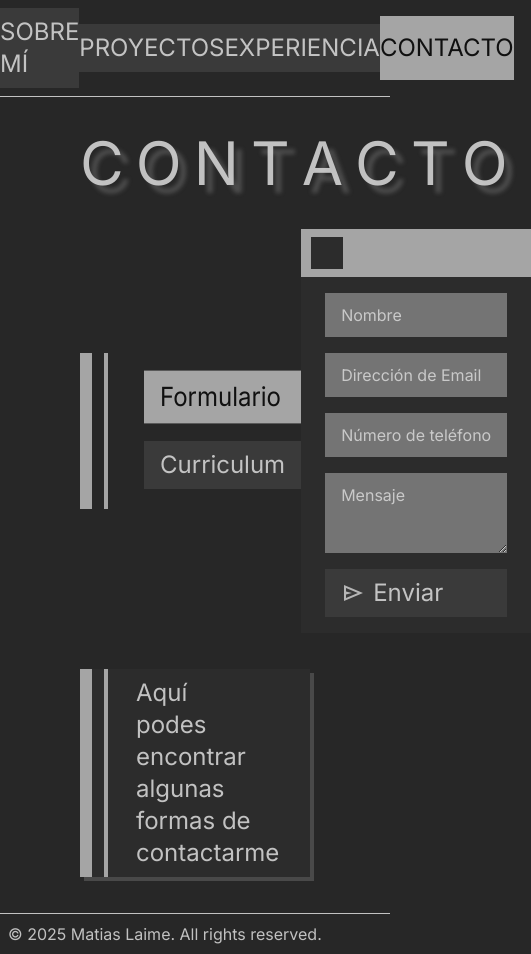
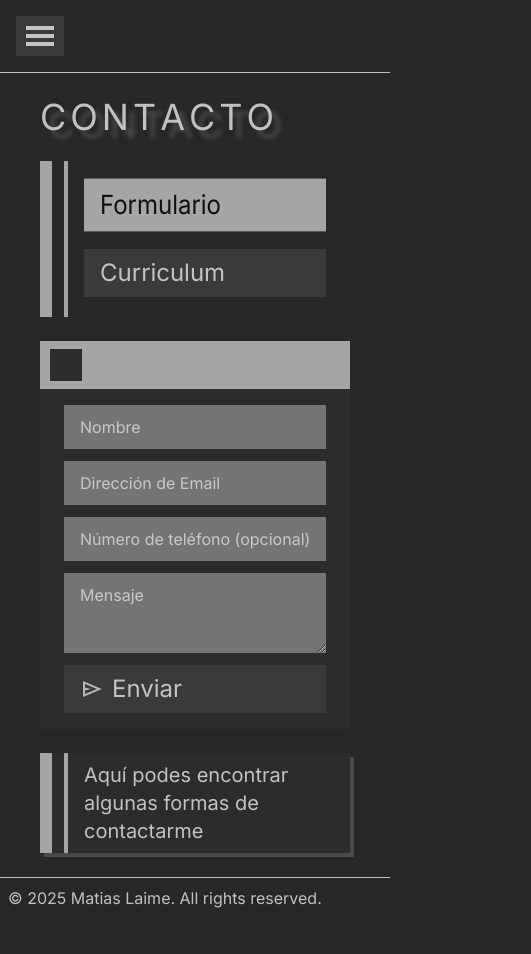
Before and after one commit to matulai/Portfolio, a Next.js app: page /contact in a window 390 px wide. Shown: the whole page, 531 px wide, since content can reach past the window. After the commit the page ends 918 px from the top, so only its background shows below. Built offline with nearby package versions, Linux system fonts and the light colour scheme.

Commit message:
Add: responsive all

```diff
--- a/src/app/layout.tsx
+++ b/src/app/layout.tsx
@@ -1,8 +1,11 @@
+import "@/styles/globals.css";
+
+import { Inter } from "next/font/google";
+import type { Metadata } from "next";
+
 import Navbar from "@/components/Navbar.tsx";
 import Footer from "@/components/Footer.tsx";
-import { Inter } from "next/font/google";
-import type { Metadata } from "next";
-import "@/styles/globals.css";
+import Menu from "@/components/Menu.tsx";
 
 const inter = Inter({
   variable: "--font-inter",
@@ -25,8 +28,14 @@ export default function RootLayout({
       <body
         className={`flex flex-col w-full min-h-screen ${inter.variable} antialiased bg-dark-hard text-grey-light`}
       >
-        <Navbar />
-        <main className="flex flex-col flex-1 justify-start gap-9 py-9 px-20 border-b border-t border-grey-light 2xl:gap-12 2xl:py-12 2xl:px-32">
+        <div className="hidden lg:block">
+          <Navbar />
+        </div>
+
+        <div className="block lg:hidden">
+          <Menu />
+        </div>
+        <main className="flex flex-col flex-1 justify-start gap-6 py-6 px-10 border-b border-t border-grey-light lg:gap-9 lg:py-9 lg:px-20 2xl:gap-12 2xl:py-12 2xl:px-32">
           {children}
         </main>
         <Footer />
--- a/src/app/page.tsx
+++ b/src/app/page.tsx
@@ -7,14 +7,16 @@ export default function Home() {
       <AnimatedTitle text="SOBRE MÍ" />
       <section className="flex flex-col justify-start flex-1 gap-9 animate-fadeIn 2xl:gap-12">
         <div>
-          <h2 className="text-4xl 2xl:text-5xl">Matias Laime</h2>
-          <h3 className="text-2xl 2xl:text-4xl">Desarrollador de software</h3>
+          <h2 className="text-3xl lg:text-4xl 2xl:text-5xl">Matias Laime</h2>
+          <h3 className="text-xl lg:text-2xl 2xl:text-4xl">
+            Desarrollador de software
+          </h3>
         </div>
         <div className="flex flex-col bg-dark-medium">
           <div className="flex justify-start py-2 px-2.5 bg-grey-dark">
             <span className="h-8 w-8 bg-dark-medium" />
           </div>
-          <div className="py-6 px-9 text-xl 2xl:py-9 2xl:px-12 2xl:text-3xl">
+          <div className="py-6 px-9 text-base lg:text-xl 2xl:py-9 2xl:px-12 2xl:text-3xl">
             <p>
               Mi nombre es Matías Laime, soy programador y estudiante de
               Licenciatura en Informática en la Universidad de Quilmes. Tengo
--- a/src/components/AnimatedTitle.tsx
+++ b/src/components/AnimatedTitle.tsx
@@ -26,7 +26,7 @@ const AnimatedTitle = ({ text }: AnimatedTitleProps) => {
   const arrayText = text.split("");
 
   return (
-    <h1 className="flex flex-row gap-3 drop-shadow-[8px_8px_2px_rgba(211,211,211,0.25)] text-6xl 2xl:text-7xl 2xl:gap-4">
+    <h1 className="flex flex-row gap-1 text-4xl drop-shadow-[8px_8px_2px_rgba(211,211,211,0.25)] md:gap-2 md:text-5xl lg:text-6xl lg:gap-3 2xl:text-7xl 2xl:gap-4">
       {arrayText.map((letter, index) => (
         <span
           key={index}
--- a/src/components/Carousel.tsx
+++ b/src/components/Carousel.tsx
@@ -72,7 +72,7 @@ const Carousel = ({ proyects, setSelectedProyect }: CarouselProps) => {
   };
 
   return (
-    <div className="flex flex-col justify-center items-center gap-5 px-6 w-full max-w-96 2xl:max-w-lg ">
+    <div className="flex flex-col justify-center items-center gap-5 px-6 w-full max-w-80 md:max-w-96 2xl:max-w-lg ">
       <button
         onClick={handlePrevClick}
         className="flex items-center justify-center w-9 h-9 rounded-full cursor-pointer bg-dark-light hover:bg-grey-dark hover:text-black 2xl:w-12 2xl:h-12"
@@ -87,7 +87,7 @@ const Carousel = ({ proyects, setSelectedProyect }: CarouselProps) => {
             return (
               <motion.button
                 key={proyect.id}
-                className={`flex justify-center py-2 w-3/4 cursor-pointer text-2xl truncate ${isActive ? "w-full scale-y-110 bg-grey-dark text-black" : "bg-dark-light"} hover:bg-grey-dark hover:text-black 2xl:text-4xl 2xl:py-3`}
+                className={`flex justify-center py-1.5 w-3/4 cursor-pointer text-xl truncate ${isActive ? "w-full scale-y-110 bg-grey-dark text-black" : "bg-dark-light"} hover:bg-grey-dark hover:text-black md:text-2xl md:py-2 2xl:text-4xl 2xl:py-3`}
                 onClick={() => handleOnClick(index)}
                 custom={offsetRef.current}
                 variants={variants}
--- a/src/components/ContactForm.tsx
+++ b/src/components/ContactForm.tsx
@@ -3,7 +3,7 @@ import Send from "@/components/Send";
 
 export default function ContactForm() {
   return (
-    <form className="flex flex-col gap-4 px-6 py-4">
+    <form className="flex flex-col gap-3 px-6 py-4">
       <input
         type="text"
         placeholder="Nombre"
--- a/src/components/Curriculum.tsx
+++ b/src/components/Curriculum.tsx
@@ -4,7 +4,7 @@ import Image from "next/image";
 
 const Curriculum = () => {
   return (
-    <div className="flex flex-col gap-4 px-6 py-4">
+    <div className="flex flex-col gap-3 px-6 py-4">
       <div className="relative flex-1 aspect-video">
         <Image
           src="/images/curriculum.webp"
--- a/src/components/PageInfo.tsx
+++ b/src/components/PageInfo.tsx
@@ -4,12 +4,12 @@ interface PageInfoProps {
 
 const PageInfo = ({ text }: PageInfoProps) => {
   return (
-    <div className="relative py-2 px-14 text-2xl text-start bg-dark-medium drop-shadow-[4px_4px_0px_rgba(211,211,211,0.2)] 2xl:text-4xl 2xl:py-3 2xl:px-16">
-      <div className="absolute top-0 left-0 flex gap-3 h-full">
-        <span className="h-full w-3 bg-grey-dark" />
-        <span className="h-full w-1 bg-grey-dark" />
+    <div className="flex flex-row gap-4 text-xl text-start bg-dark-medium drop-shadow-[4px_4px_0px_rgba(211,211,211,0.2)] lg:text-2xl 2xl:text-4xl">
+      <div className="flex flex-row gap-3">
+        <span className="w-3 bg-grey-dark" />
+        <span className="w-1 bg-grey-dark" />
       </div>
-      {text}
+      <span className="py-2 2xl:py-3">{text}</span>
     </div>
   );
 };
--- a/src/components/ProyectsInfo.tsx
+++ b/src/components/ProyectsInfo.tsx
@@ -68,7 +68,7 @@ const ProyectsInfo = () => {
   const [selectedProyect, setSelectedProyect] = useState<Proyect>(proyects[2]!);
 
   return (
-    <section className="flex flex-row flex-1 items-center justify-between animate-fadeIn">
+    <section className="flex flex-col flex-1 items-center justify-between gap-6 animate-fadeIn md:flex-row">
       <Carousel
         proyects={proyects}
         setSelectedProyect={p => setSelectedProyect(p)}
--- a/src/components/SelectorOptions.tsx
+++ b/src/components/SelectorOptions.tsx
@@ -11,7 +11,7 @@ const ContactoPage = ({ tabs }: ContactoPageProps) => {
   const [activeTab, setActiveTab] = useState<Tab>(tabs[0]!);
 
   return (
-    <section className="flex flex-row flex-1 items-center justify-between animate-fadeIn">
+    <section className="flex flex-col flex-1 items-center justify-between gap-6 animate-fadeIn md:flex-row">
       <TabSelector
         tabs={tabs}
         activeTab={activeTab}
--- a/src/components/TabSelector.tsx
+++ b/src/components/TabSelector.tsx
@@ -8,10 +8,10 @@ interface TabSelectorProps {
 
 const TabSelector = ({ activeTab, setActiveTab, tabs }: TabSelectorProps) => {
   return (
-    <div className="flex flex-row gap-9 max-w-96 w-full 2xl:max-w-lg ">
+    <div className="flex flex-row pr-6 gap-4 max-w-md w-full 2xl:max-w-lg ">
       <div className="flex flex-row gap-3">
-        <span className=" bg-grey-dark w-3" />
-        <span className=" bg-grey-dark w-1" />
+        <span className="w-3 bg-grey-dark" />
+        <span className="w-1 bg-grey-dark" />
       </div>
       <div className="flex flex-col gap-5 py-5 w-full">
         {tabs.map(tab => (
```
